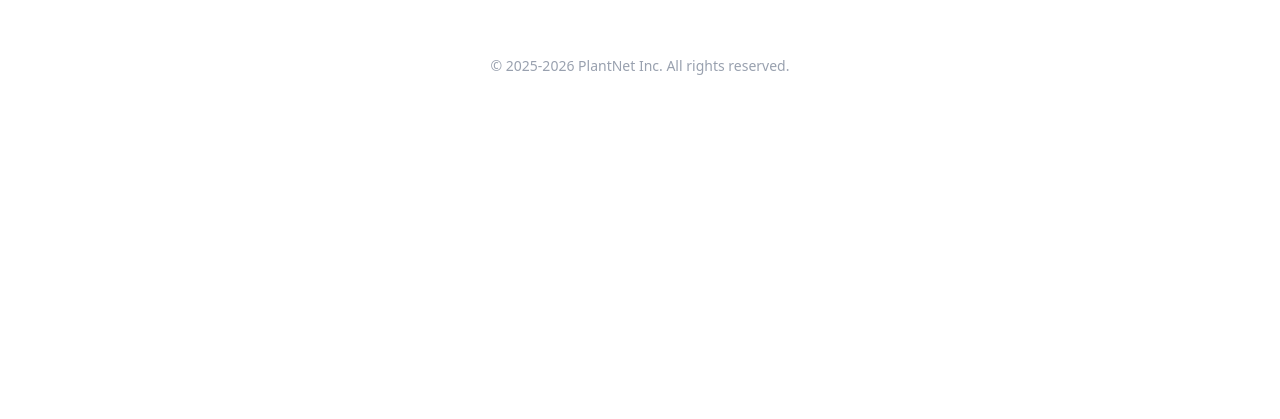
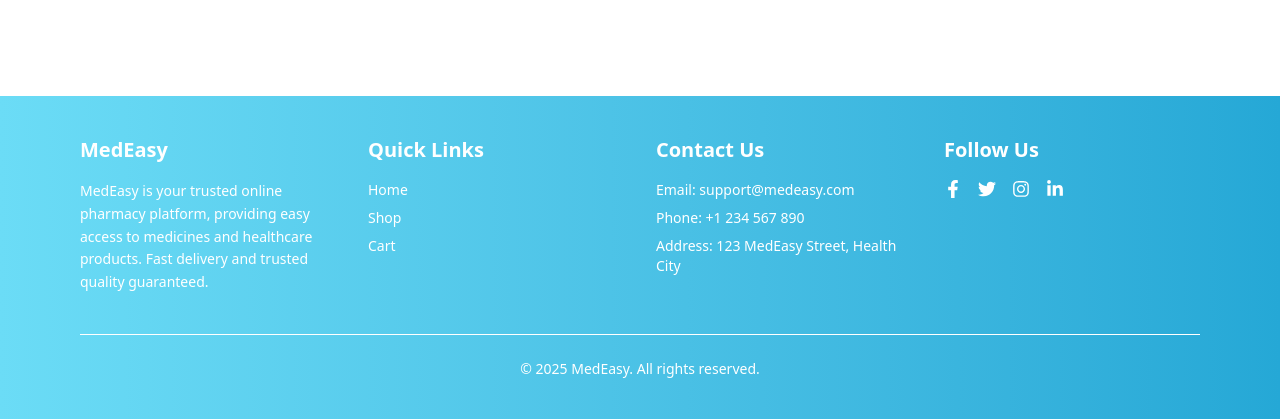
Before and after one commit to tamim-111/assignment-12-client, a React (Vite) app: page / in a window 1280 px wide. Shown: the part 700-1119 px from the top of the page. Before the commit the page ends 800 px from the top, so only its background shows below. Built offline with nearby package versions, Linux system fonts and the light colour scheme; no server answers.

Commit message:
feat: add footer

```diff
--- a/src/components/Shared/Footer/Footer.jsx
+++ b/src/components/Shared/Footer/Footer.jsx
@@ -1,9 +1,69 @@
+import { Link } from 'react-router'
+import { FaFacebookF, FaTwitter, FaInstagram, FaLinkedinIn } from 'react-icons/fa'
+import Container from '../Container'
+
 const Footer = () => {
   return (
-    <footer className='px-4 divide-y  text-gray-800 relative bottom-0 left-0'>
-      <div className='py-6 text-sm text-center text-gray-400'>
-        © 2025-2026 PlantNet Inc. All rights reserved.
-      </div>
+    <footer className="bg-gradient-to-r from-[#6BDCF6] to-[#25A8D6] text-white py-10 mt-16">
+      <Container>
+        <div className="grid grid-cols-1 md:grid-cols-4 gap-8">
+          {/* About */}
+          <div>
+            <h3 className="text-xl font-bold mb-4">MedEasy</h3>
+            <p className="text-sm leading-relaxed">
+              MedEasy is your trusted online pharmacy platform, providing easy access to medicines and healthcare products.
+              Fast delivery and trusted quality guaranteed.
+            </p>
+          </div>
+
+          {/* Quick Links */}
+          <div>
+            <h3 className="text-xl font-bold mb-4">Quick Links</h3>
+            <ul className="space-y-2 text-sm">
+              <li>
+                <Link to="/" className="hover:underline">Home</Link>
+              </li>
+              <li>
+                <Link to="/shop" className="hover:underline">Shop</Link>
+              </li>
+              <li>
+                <Link to="/cart" className="hover:underline">Cart</Link>
+              </li>
+            </ul>
+          </div>
+
+          {/* Contact Info */}
+          <div>
+            <h3 className="text-xl font-bold mb-4">Contact Us</h3>
+            <p className="text-sm mb-2">Email: support@medeasy.com</p>
+            <p className="text-sm mb-2">Phone: +1 234 567 890</p>
+            <p className="text-sm">Address: 123 MedEasy Street, Health City</p>
+          </div>
+
+          {/* Social Media */}
+          <div>
+            <h3 className="text-xl font-bold mb-4">Follow Us</h3>
+            <div className="flex space-x-4 text-lg">
+              <a href="https://facebook.com" target="_blank" rel="noreferrer" className="hover:text-gray-300">
+                <FaFacebookF />
+              </a>
+              <a href="https://twitter.com" target="_blank" rel="noreferrer" className="hover:text-gray-300">
+                <FaTwitter />
+              </a>
+              <a href="https://instagram.com" target="_blank" rel="noreferrer" className="hover:text-gray-300">
+                <FaInstagram />
+              </a>
+              <a href="https://linkedin.com" target="_blank" rel="noreferrer" className="hover:text-gray-300">
+                <FaLinkedinIn />
+              </a>
+            </div>
+          </div>
+        </div>
+
+        <div className="border-t border-white border-opacity-30 mt-10 pt-6 text-center text-sm">
+          &copy; {new Date().getFullYear()} MedEasy. All rights reserved.
+        </div>
+      </Container>
     </footer>
   )
 }
--- a/src/layouts/MainLayout.jsx
+++ b/src/layouts/MainLayout.jsx
@@ -3,7 +3,7 @@ import Navbar from '../components/Shared/Navbar/Navbar'
 import Footer from '../components/Shared/Footer/Footer'
 const MainLayout = () => {
   return (
-    <div className='bg-white'>
+    <div >
       <Navbar />
       <div className='pt-24 min-h-[calc(100vh-68px)]'>
         <Outlet />
```
Also changed, not shown: src/routes/Routes.jsx (+4 -4 lines).
